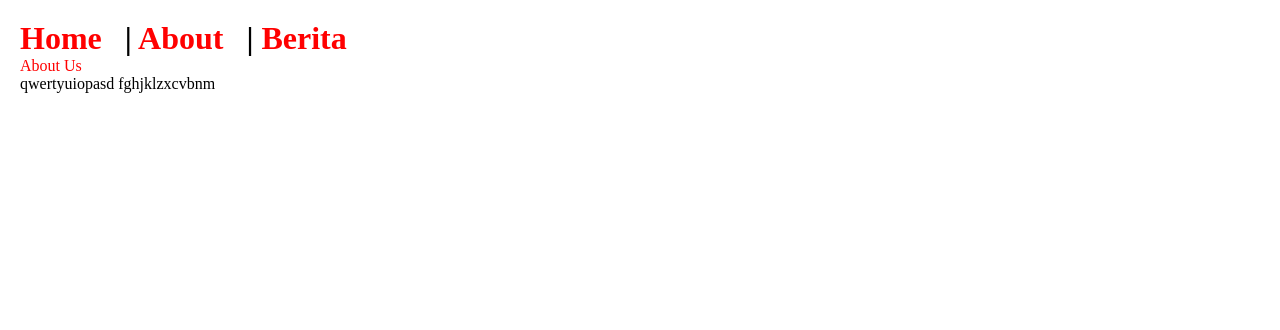
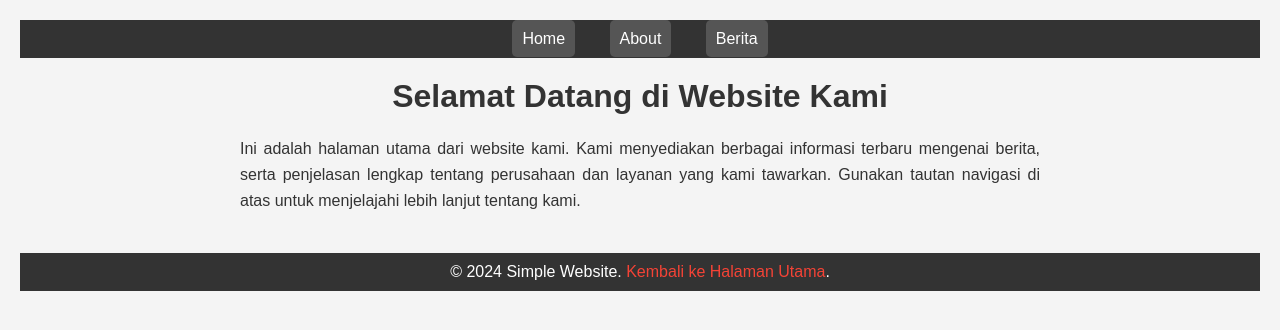
Before and after one commit to Drisevi/tugas_html_pertemuan_1-2, a plain HTML site: page about.html in a window 1280 px wide. Drawn offline with Linux system fonts and the light colour scheme.

Commit message:
Update about.html

```diff
--- a/about.html
+++ b/about.html
@@ -1,41 +1,85 @@
 <!DOCTYPE html>
-<html>
+<html lang="en">
 <head>
-<title><index class="html"></index></title>
+  <meta charset="UTF-8">
+  <meta name="viewport" content="width=device-width, initial-scale=1.0">
+  <title>Home</title>
   <style>
     body {
       margin: 0;
       padding: 20px;
-    text-align: left;
+      font-family: Arial, sans-serif;
+      background-color: #f4f4f4;
+      color: #333;
     }
 
-  h1, p {
-    margin: 0;
+    nav {
+      background-color: #333;
+      padding: 10px;
+      text-align: center;
     }
 
-  a {
+    nav a {
+      color: #fff;
       text-decoration: none;
-    color: red;
-    margin-right: 15px;
+      margin: 0 15px;
+      padding: 10px;
+      background-color: #555;
+      border-radius: 5px;
+      transition: background-color 0.3s ease;
     }
 
-  a:hover {
-    text-decoration: underline;
+    nav a:hover {
+      background-color: #f44336;
     }
+
+    h1 {
+      color: #333;
+      margin-top: 20px;
+      text-align: center;
+    }
+
+    p {
+      text-align: justify;
+      margin: 20px auto;
+      max-width: 800px;
+      line-height: 1.6;
+    }
+
+    footer {
+      text-align: center;
+      margin-top: 40px;
+      padding: 10px;
+      background-color: #333;
+      color: white;
+    }
+
+    footer a {
+      color: #f44336;
+      text-decoration: none;
+    }
+
   </style>
 </head>
 <body>
 
-<h1>
-  <a href="home.html">Home</a> |
-  <a href="about.html">About</a> |
+  <!-- Navigation Menu -->
+  <nav>
+    <a href="home.html">Home</a>
+    <a href="about.html">About</a>
     <a href="berita.html">Berita</a>
+  </nav>
 
-</h1>
-  <a href="About Us.html">About Us</a>
+  <!-- Main Content Section -->
+  <h1>Selamat Datang di Website Kami</h1>
+  <p>
+    Ini adalah halaman utama dari website kami. Kami menyediakan berbagai informasi terbaru mengenai berita, serta penjelasan lengkap tentang perusahaan dan layanan yang kami tawarkan. Gunakan tautan navigasi di atas untuk menjelajahi lebih lanjut tentang kami.
+  </p>
 
-<p>qwertyuiopasd
-    fghjklzxcvbnm</p>
+  <!-- Footer Section -->
+  <footer>
+    &copy; 2024 Simple Website. <a href="index.html">Kembali ke Halaman Utama</a>.
+  </footer>
 
 </body>
 </html>
```
Lines whose indentation alone changed are shown as unchanged.
